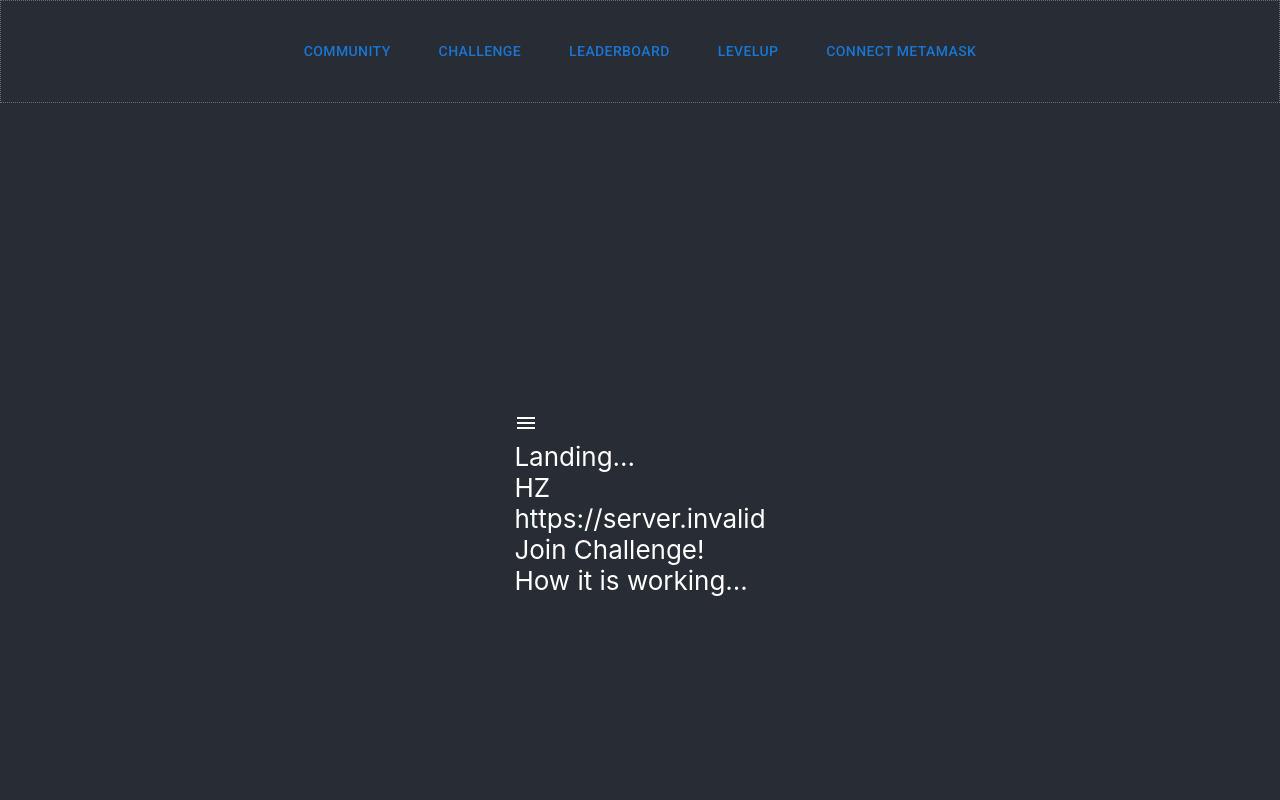
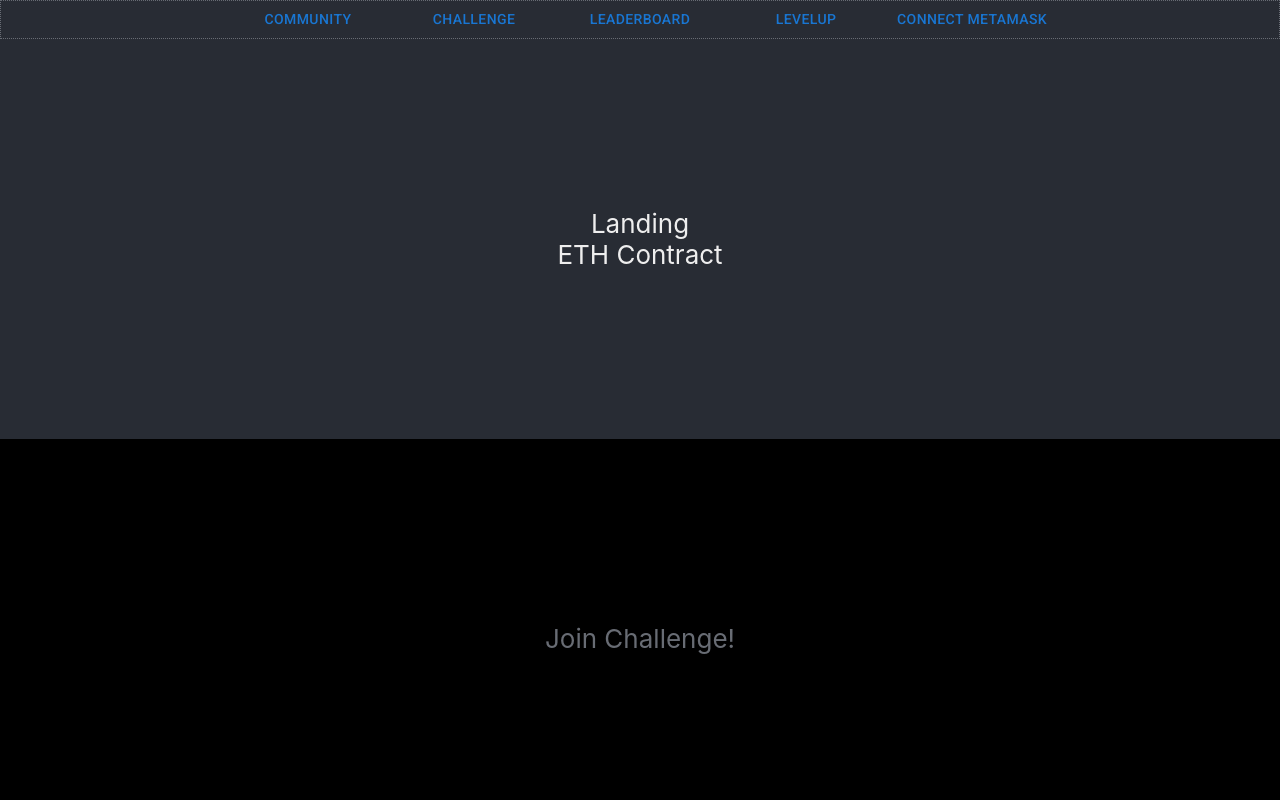
Before and after one commit to devjutsu/challenger-impact, a React (Create React App) app in the folder app/: page / in a window 1280 px wide. Shown: the top 800 px of the page. Built offline with nearby package versions, Linux system fonts and the light colour scheme; no server answers.

Commit message:
some cleanup for components and Header menu

```diff
--- a/app/src/App.css
+++ b/app/src/App.css
@@ -15,25 +15,15 @@
 
 .App-header {
   background-color: #282c34;
-  /* min-height: 100vh; */
   display: flex;
   flex-direction: column;
   align-items: center;
   justify-content: center;
   font-size: calc(10px + 2vmin);
-  color: white;
+  color: #EEEEEE;
   border: 1px dotted #686c74;
 }
-.App-main {
-  background-color: #282c34;
-  min-height: 100vh;
-  display: flex;
-  flex-direction: column;
-  align-items: center;
-  justify-content: center;
-  font-size: calc(10px + 2vmin);
-  color: white;
-}
+
 .App-footer {
   background-color: #282c34;
   display: flex;
@@ -41,9 +31,43 @@
   align-items: center;
   justify-content: center;
   font-size: calc(10px + 2vmin);
-  color: white;
+  color: #AAAAAA;
   border: 1px dotted #686c74;
 }
+
+.App-landing {
+  background-color: #282c34;
+  min-height: 50vh;
+  display: flex;
+  flex-direction: column;
+  align-items: center;
+  justify-content: center;
+  font-size: calc(10px + 2vmin);
+  color: #EEEEEE;
+}
+
+.App-howitsworking {
+  min-height: 50vh;
+  min-height: 50vh;
+  display: flex;
+  flex-direction: column;
+  align-items: center;
+  justify-content: center;
+  font-size: calc(10px + 2vmin);
+  color: #EEEEEE;
+}
+
+.App-joinchallenge {
+  background-color: #000000;
+  min-height: 50vh;
+  display: flex;
+  flex-direction: column;
+  align-items: center;
+  justify-content: center;
+  font-size: calc(10px + 2vmin);
+  color: #686c74;
+}
+
 .App-link {
   color: #61dafb;
 }
@@ -52,6 +76,7 @@
   from {
     transform: rotate(0deg);
   }
+
   to {
     transform: rotate(360deg);
   }
--- a/app/src/App.tsx
+++ b/app/src/App.tsx
@@ -15,7 +15,7 @@ function App() {
     <>
       <Auth />
       <Header />
-      <main className='App-main'>
+      <main>
         <BrowserRouter>
           <Routes>
             <Route path="/" element={<Main />} />
--- a/app/src/blocks/Header.tsx
+++ b/app/src/blocks/Header.tsx
@@ -1,4 +1,5 @@
 import MenuBookIcon from '@mui/icons-material/MenuBook';
+import MenuIcon from '@mui/icons-material/Menu';
 import { Button, Box } from '@mui/material';
 import { ConnectWallet } from '../components/ConnectWallet';
 import { CurrentAccount } from '../components/CurrentAccount';
@@ -11,29 +12,14 @@ export const Header = () => {
     return (<div className="App">
         <header className="App-header">
 
-            <Box sx={{ display: 'flex', justifyContent: 'space-between', margin: '1rem' }}>
-
-                <div style={{ margin: '1rem' }}>
-                    <Button className="btn">Community</Button>
-                </div>
-                <div style={{ margin: '1rem' }}>
-                    <Button className="btn">Challenge</Button>
-                </div>
-                <div style={{ margin: '1rem' }}>
-                    <Button className="btn">Leaderboard</Button>
-                </div>
-                <div style={{ margin: '1rem' }}>
-                    <Button className="btn">LevelUP</Button>
-                </div>
-
-                <div style={{ margin: '1rem' }}>
-                    {!isLoggedIn ? <ConnectWallet /> : <CurrentAccount />}
-                </div>
-
+            <Box sx={{ display: 'grid', gridTemplateColumns: 'repeat(5, 1fr)' }}>
+                {/* <MenuIcon /> */}
+                <Button className="btn">Community</Button>
+                <Button className="btn">Challenge</Button>
+                <Button className="btn">Leaderboard</Button>
+                <Button className="btn">LevelUP</Button>
+                {!isLoggedIn ? <ConnectWallet /> : <CurrentAccount />}
             </Box>
-
-
-
 
 
         </header>
--- a/app/src/blocks/Main.tsx
+++ b/app/src/blocks/Main.tsx
@@ -1,31 +1,16 @@
-import Info from '@mui/icons-material/Info';
-import { AccessAlarm, ThreeDRotation } from '@mui/icons-material';
-import MenuIcon from '@mui/icons-material/Menu';
-import { useAppSelector, useAppDispatch } from '../hooks'
-import { ConnectWallet } from '../components/ConnectWallet';
-import { loggedIn } from '../slices/authSlice';
 import { JoinChallenge } from '../components/JoinChallenge';
 import { Landing } from '../pages/Landing';
 import { HowItsWorking } from '../components/HowItsWorking';
 
 export const Main = () => {
-    const dispatch = useAppDispatch();
-
-
-    // const challengeStatus = useAppSelector(challengeStatus);
-
     return (
         <div>
-            <main>
-                <MenuIcon />
+            <div>
+                <Landing />
+                <JoinChallenge />
+                <HowItsWorking />
+            </div>
 
-                <div>
-                    <Landing />
-                    <JoinChallenge />
-                    <HowItsWorking />
-                </div>
-
-            </main>
         </div>
     )
 }
--- a/app/src/components/HowItsWorking.tsx
+++ b/app/src/components/HowItsWorking.tsx
@@ -1,5 +1,5 @@
 export const HowItsWorking = () => {
-    return (<div>
+    return (<div className='App-howitsworking'>
         How it is working...
     </div>)
 }
--- a/app/src/components/JoinChallenge.tsx
+++ b/app/src/components/JoinChallenge.tsx
@@ -1,5 +1,5 @@
 export const JoinChallenge = () => {
-    return (<div>
+    return (<div className='App-joinchallenge'>
         Join Challenge!
     </div>)
 }
--- a/app/src/pages/Landing.tsx
+++ b/app/src/pages/Landing.tsx
@@ -1,10 +1,10 @@
 import { REACT_APP_API, REACT_APP_CONTRACT } from "../config"
 
 export const Landing = () => {
-    return (<div>
-        <div>Landing...</div>
-        <div>{REACT_APP_CONTRACT ?? 'HZ'}</div>
-        <div>{REACT_APP_API ?? 'hz'}</div>
+    return (
+        <div className='App-landing'>
+            <div>Landing</div>
+            <div>ETH Contract {REACT_APP_CONTRACT}</div>
 
-    </div>)
+        </div>)
 }
```
